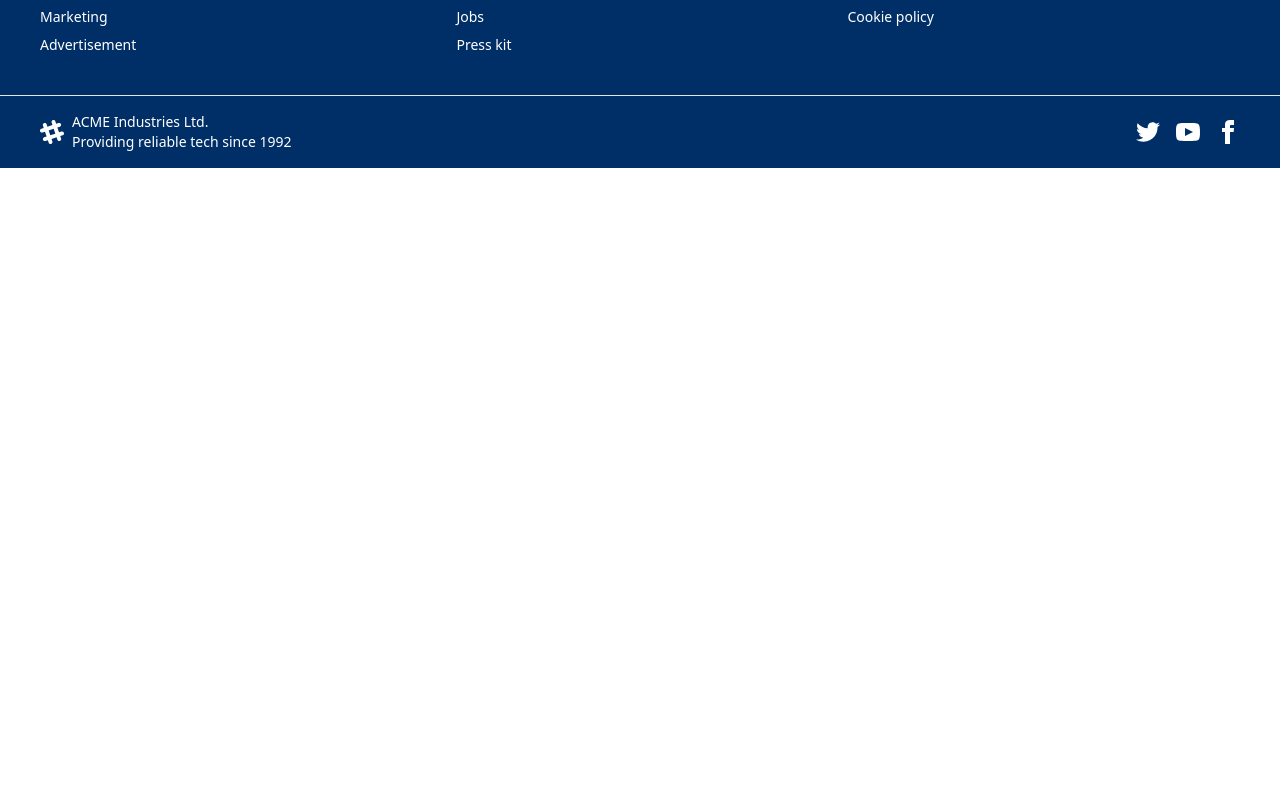
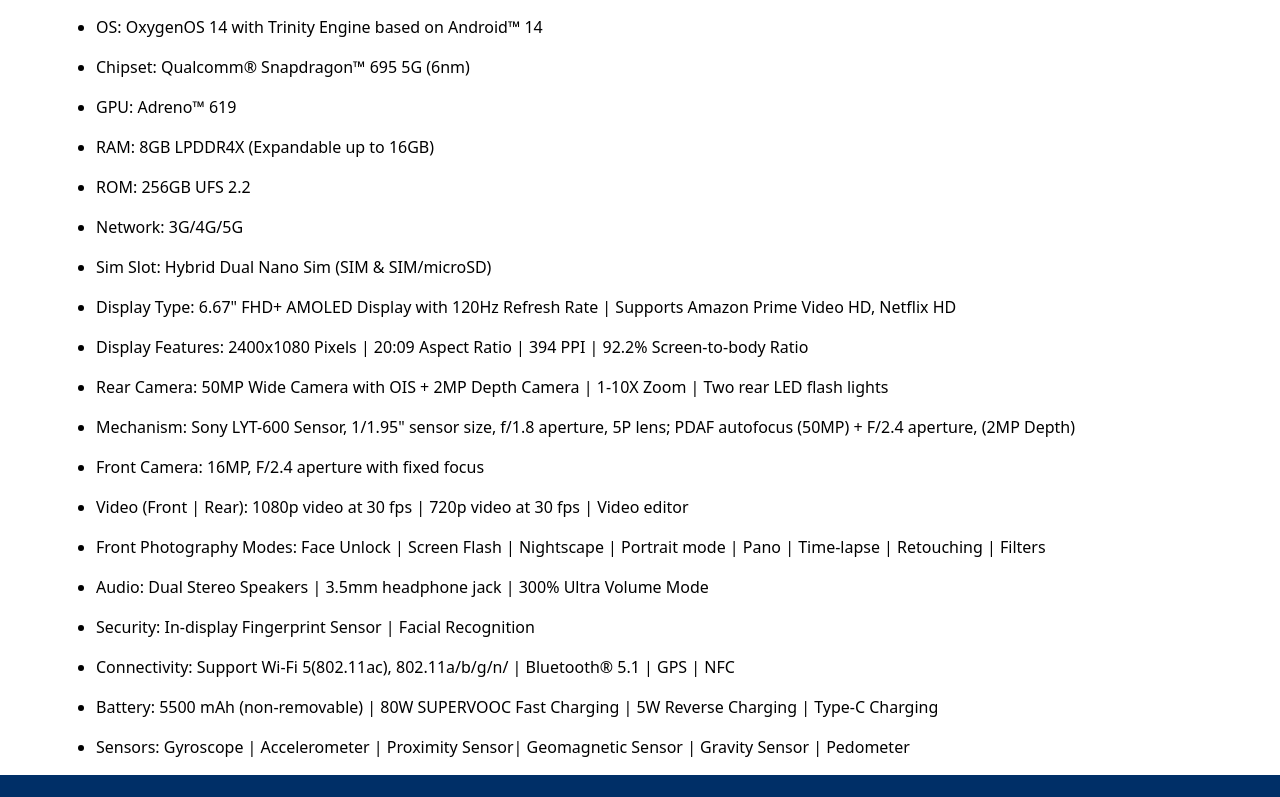
Before and after one commit to Lokman-Hakim-Shawon/e-commerce, a Next.js app: page /1 in a window 1280 px wide. Shown: the part 1123-1920 px from the top of the page. Before the commit the page ends 1291 px from the top, so only its background shows below. Built offline with nearby package versions, Linux system fonts and the light colour scheme.

Commit message:
add desricption in dynamic route page

```diff
--- a/src/app/(user-panel)/[product_details]/page.jsx
+++ b/src/app/(user-panel)/[product_details]/page.jsx
@@ -2,7 +2,9 @@
 
 const page = () => {
     return (
-        <div className='grid grid-cols-3 items-center w-full border border-black py-2 space-x-2'>
+       <div>
+
+         <div className='grid grid-cols-3 items-center w-full border border-black py-2 space-x-2'>
             {/* first div */}
             <div className="min-h-[100%] bg-white"><img src="/images/TV.jpg" alt="" className='h-[70vh] overflow-hidden object-cover mt-0'/></div>
 
@@ -71,6 +73,33 @@
                     </div>
             </div>
         </div>
+
+        <div className=" mt-12 bg-white px-24">
+            <h1 className="text-3xl font-bold py-5">OnePlus Nord CE 4 Lite 5G 8GB/256GB Specifications</h1>
+            <ul className=" py-4 space-y-4">
+                <li className="list-disc">OS: OxygenOS 14 with Trinity Engine based on Android™ 14</li>
+                <li className="list-disc">Chipset: Qualcomm® Snapdragon™ 695 5G (6nm)</li>
+                <li className="list-disc">GPU: Adreno™ 619</li>
+                <li className="list-disc">RAM: 8GB LPDDR4X (Expandable up to 16GB)</li>
+                <li className="list-disc">ROM: 256GB UFS 2.2</li>
+                <li className="list-disc">Network: 3G/4G/5G</li>
+                <li className="list-disc">Sim Slot: Hybrid Dual Nano Sim (SIM & SIM/microSD)</li>
+                <li className="list-disc">Display Type: 6.67" FHD+ AMOLED Display with 120Hz Refresh Rate | Supports Amazon Prime Video HD, Netflix HD</li>
+                <li className="list-disc">Display Features: 2400x1080 Pixels | 20:09 Aspect Ratio | 394 PPI | 92.2% Screen-to-body Ratio</li>
+                <li className="list-disc">Rear Camera: 50MP Wide Camera with OIS + 2MP Depth Camera | 1-10X Zoom | Two rear LED flash lights</li>
+                <li className="list-disc">Mechanism: Sony LYT-600 Sensor, 1/1.95" sensor size, f/1.8 aperture, 5P lens; PDAF autofocus (50MP) + F/2.4 aperture, (2MP Depth)</li>
+                <li className="list-disc">Front Camera: 16MP, F/2.4 aperture with fixed focus</li>
+                <li className="list-disc">Video (Front | Rear): 1080p video at 30 fps | 720p video at 30 fps | Video editor</li>
+                <li className="list-disc">Front Photography Modes: Face Unlock | Screen Flash | Nightscape | Portrait mode | Pano | Time-lapse | Retouching | Filters</li>
+                <li className="list-disc">Audio: Dual Stereo Speakers | 3.5mm headphone jack | 300% Ultra Volume Mode</li>
+                <li className="list-disc">Security: In-display Fingerprint Sensor | Facial Recognition</li>
+                <li className="list-disc">Connectivity: Support Wi-Fi 5(802.11ac), 802.11a/b/g/n/ | Bluetooth® 5.1 | GPS | NFC</li>
+                <li className="list-disc">Battery: 5500 mAh (non-removable) | 80W SUPERVOOC Fast Charging | 5W Reverse Charging | Type-C Charging</li>
+                <li className="list-disc">Sensors: Gyroscope | Accelerometer | Proximity Sensor| Geomagnetic Sensor | Gravity Sensor | Pedometer</li>
+            </ul>
+        </div>
+
+       </div>
     );
 };
 
```
